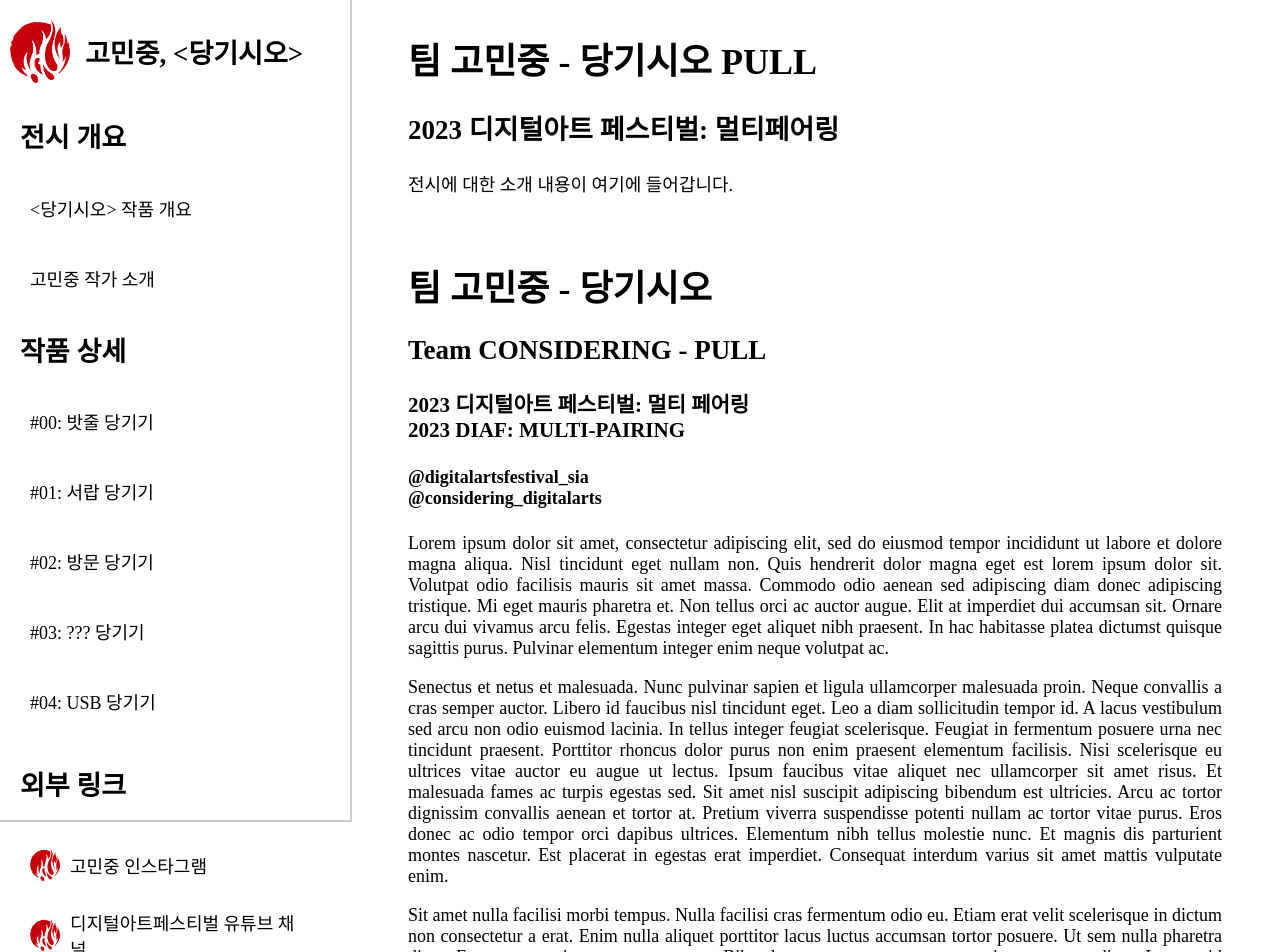
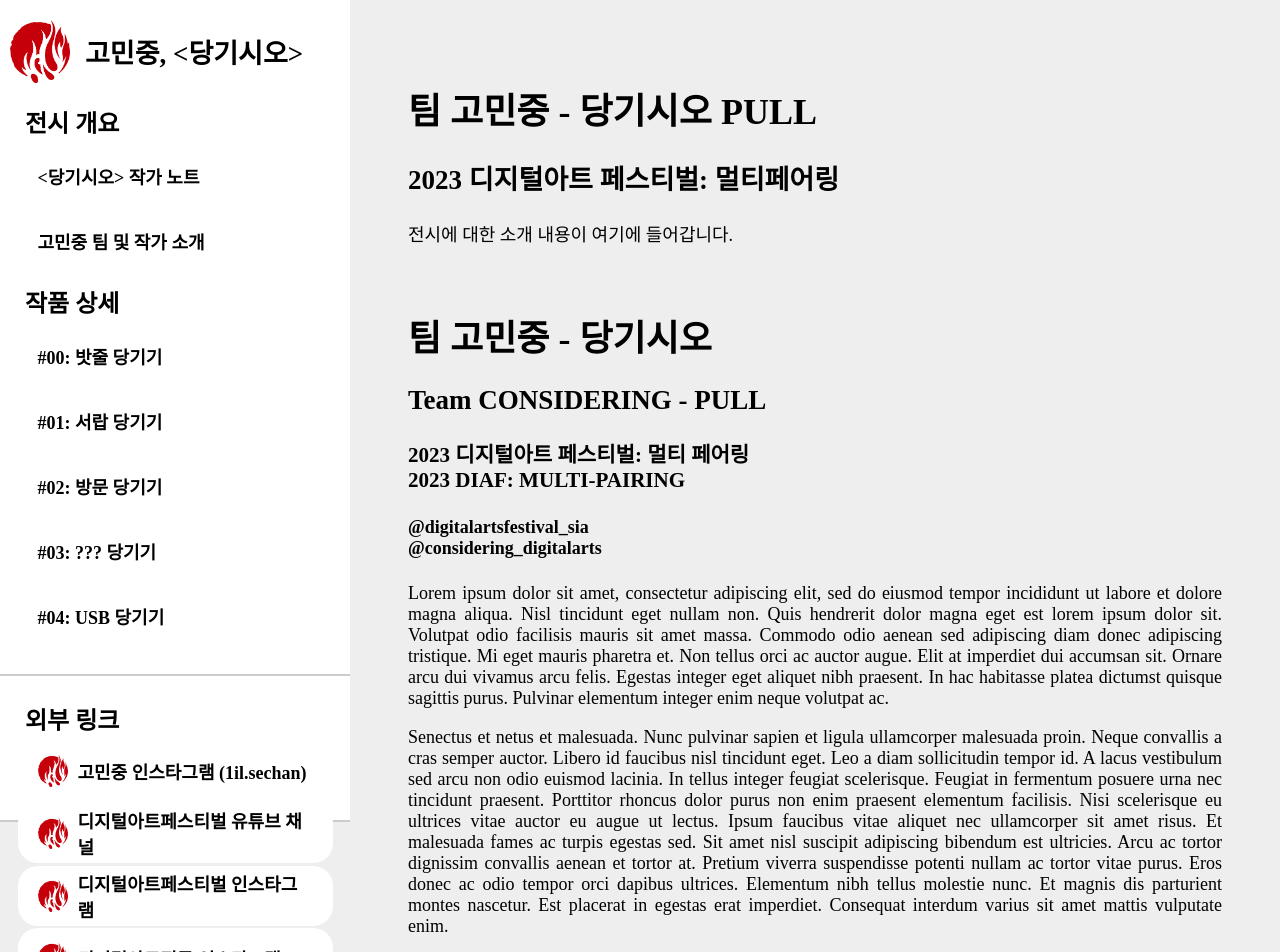
Before and after one commit to ktk-ring/pull-2023diaf, a React (Create React App) app: page /#/ in a window 1280 px wide. Shown: the top 952 px of the page. Built offline with nearby package versions, Linux system fonts and the light colour scheme; a web font is replaced by a local one.

Commit message:
Fix Menu bar

```diff
--- a/package.json
+++ b/package.json
@@ -2,7 +2,7 @@
   "name": "considering-2023diaf",
   "version": "0.1.0",
   "private": true,
-  "homepage": "https://ktk-ring.github.io/considering-2023diaf/",
+  "homepage": "https://ktk-ring.github.io/considering-2023diaf",
   "dependencies": {
     "@testing-library/jest-dom": "^5.16.5",
     "@testing-library/react": "^13.4.0",
--- a/src/App.jsx
+++ b/src/App.jsx
@@ -1,5 +1,5 @@
 import React, { useState, useEffect } from 'react';
-import { HashRouter, Routes, Route, Link } from 'react-router-dom';
+import { Routes, Route, Link } from 'react-router-dom';
 
 import MainPage from './components/MainPage';
 import Artists from './components/Artists';
@@ -13,7 +13,7 @@ import Buttons from './components/Buttons';
 
 const App = () => {
 
-  const [isWideScreen, setIsWideScreen] = useState(window.innerWidth >= 1200);
+  const [isWideScreen, setIsWideScreen] = useState(window.innerWidth >= 1250);
   const [isNarrowScreen, setIsNarrowScreen] = useState(window.innerWidth <= 1050);
   const [activeButton, setActiveButton] = useState('');
 
@@ -23,11 +23,15 @@ const App = () => {
     setIsExpanded(!isExpanded);
   };
 
+
   // 가변폭
   useEffect(() => {
     const handleResize = () => {
-      setIsWideScreen(window.innerWidth >= 1200);
+      setIsWideScreen(window.innerWidth >= 1250);
       setIsNarrowScreen(window.innerWidth <= 1050);
+      if (window.innerWidth > 1050) {
+        setIsExpanded(false);
+      }
     };
 
     window.addEventListener('resize', handleResize);
@@ -51,33 +55,39 @@ const App = () => {
   };
 
   return (
-    <HashRouter>
+    <div>
       <div className="app-container">
         <div className="menu">
           <nav>
             {isNarrowScreen ?
               <div className="button-container">
-                <div className="menu">
-                  <Link className="button" onClick={toggleExpand}>
-                  {!isExpanded ? '메뉴 펼치기' : '메뉴 접기'}
+                <div><div>
+                </div>
+                  <div className="category" />
+                  <Link className={`button ${activeButton === 'expand' ? 'active' : ''}`} onClick={toggleExpand}>
+                    {!isExpanded ? '페이지 메뉴 펼치기' : '페이지 메뉴 접기'}
                   </Link>
-                  {isExpanded && (
-                    <div className="expanded-buttons">
-                      <Buttons
+                  <div className="category" />
+                </div>
+                <div>
+                  <div className={`button-container-narrow ${isExpanded ? 'expanded-buttons' : ''}`}>
+                    <Buttons
                       activeButton={activeButton}
                       handleButtonClick={handleButtonClick}
-                      isWideScreen={isWideScreen}/>
-                    </div>
-                  )}
+                      isWideScreen={isWideScreen}
+                      isNarrowScreen={isNarrowScreen}
+                      setIsExpanded={setIsExpanded} />
+                  </div>
+                  {/* )} */}
                 </div>
               </div>
 
               : (
                 <div className="button-container">
-                  <Buttons className="button-container"
-                  activeButton={activeButton}
-                  handleButtonClick={handleButtonClick}
-                  isWideScreen={isWideScreen}/>
+                  <Buttons
+                    activeButton={activeButton}
+                    handleButtonClick={handleButtonClick}
+                    isWideScreen={isWideScreen} />
                 </div>
               )}
           </nav>
@@ -94,7 +104,7 @@ const App = () => {
           </Routes>
         </div>
       </div>
-    </HashRouter>
+    </div>
   );
 };
 
--- a/src/components/Buttons.jsx
+++ b/src/components/Buttons.jsx
@@ -3,11 +3,11 @@ import { Link } from 'react-router-dom';
 
 import logo from '../img/seoularts.png';
 
-const Buttons = ({ activeButton, handleButtonClick, isWideScreen, isNarrowScreen }) => {
+const Buttons = ({ activeButton, handleButtonClick, isWideScreen, isNarrowScreen, setIsExpanded }) => {
 
 
   return (
-    <div className="menu">
+    <div className={`${!isNarrowScreen ? 'menu' : 'menu-narrow'}`} style={{ transition: 'all 0.6s ease' }}>
       {!isNarrowScreen && (
         <div>
           <Link to="/"
@@ -19,91 +19,102 @@ const Buttons = ({ activeButton, handleButtonClick, isWideScreen, isNarrowScreen
           </Link>
         </div>)}
 
-      <div>
-        <h2 style={{marginLeft: 20}}>전시 개요</h2>
+      <div className="category">{isWideScreen ? '전시 개요' : ''}</div>
       <Link to="/"
         className={`button ${activeButton === 'main' ? 'active' : ''}`}
-          onClick={() => handleButtonClick('main')}
-        >
-          {isWideScreen ? '<당기시오> 작품 개요' : '작품 개요'}
+        onClick={() => {
+          handleButtonClick('main')
+          isNarrowScreen && setIsExpanded(false)
+        }}>
+        {isWideScreen || isNarrowScreen ? '<당기시오> 작가 노트' : '작가 노트'}
       </Link>
 
       <Link to="/artists"
         className={`button ${activeButton === 'artists' ? 'active' : ''}`}
-          onClick={() => handleButtonClick('artists')}
-        >
-          {isWideScreen ? '고민중 작가 소개' : '작가 소개'}
+        onClick={() => {
+          handleButtonClick('artists')
+          isNarrowScreen && setIsExpanded(false)
+        }}>
+        {isWideScreen || isNarrowScreen ? '고민중 팀 및 작가 소개' : '작가 소개'}
       </Link>
 
-        <h2 style={{marginLeft: 20}}>작품 상세</h2>
+      <div className="category">{isWideScreen ? '작품 상세' : ''}</div>
       <Link to="/000"
         className={`button ${activeButton === '000' ? 'active' : ''}`}
-          onClick={() => handleButtonClick('artist')}
-        >
-          {isWideScreen ? '#00: 밧줄 당기기' : '#00 밧줄'}
+        onClick={() => {
+          handleButtonClick('000')
+          isNarrowScreen && setIsExpanded(false)
+        }}>
+        {isWideScreen || isNarrowScreen ? '#00: 밧줄 당기기' : '#00 밧줄'}
       </Link>
 
       <Link to="/001"
         className={`button ${activeButton === '001' ? 'active' : ''}`}
-          onClick={() => handleButtonClick('001')}
-        >
-          {isWideScreen ? '#01: 서랍 당기기' : '#01 서랍'}
+        onClick={() => {
+          handleButtonClick('001')
+          isNarrowScreen && setIsExpanded(false)
+        }}>
+        {isWideScreen || isNarrowScreen ? '#01: 서랍 당기기' : '#01 서랍'}
       </Link>
 
       <Link to="/002"
         className={`button ${activeButton === '002' ? 'active' : ''}`}
-          onClick={() => handleButtonClick('002')}
-        >
-          {isWideScreen ? '#02: 방문 당기기' : '#02 방문'}
+        onClick={() => {
+          handleButtonClick('002')
+          isNarrowScreen && setIsExpanded(false)
+        }}>
+        {isWideScreen || isNarrowScreen ? '#02: 방문 당기기' : '#02 방문'}
       </Link>
 
       <Link to="/003"
         className={`button ${activeButton === '003' ? 'active' : ''}`}
-          onClick={() => handleButtonClick('003')}
-        >
-          {isWideScreen ? '#03: ??? 당기기' : '#03 미정'}
+        onClick={() => {
+          handleButtonClick('003')
+          isNarrowScreen && setIsExpanded(false)
+        }}>
+        {isWideScreen || isNarrowScreen ? '#03: ??? 당기기' : '#03 미정'}
       </Link>
 
       <Link to="/004"
         className={`button ${activeButton === '004' ? 'active' : ''}`}
-          onClick={() => handleButtonClick('004')}
-        >
-          {isWideScreen ? '#04: USB 당기기' : '#04 USB'}
+        onClick={() => {
+          handleButtonClick('004')
+          isNarrowScreen && setIsExpanded(false)
+        }}>
+        {isWideScreen || isNarrowScreen ? '#04: USB 당기기' : '#04 USB'}
       </Link>
-      </div>
-        <h2 style={{marginLeft: 20}}>외부 링크</h2>
+
+
       {isWideScreen && (
-        <div>
+        <div style={{ width: '100%' }}>
+          <div className="divide" style={{ marginTop: 25, marginBottom: 25 }} />
+          <div className="category">외부 링크</div>
           <Link to="https://instagram.com/1il.sechan"
             target="blank" rel="noreferrer noopener"
-            className="button"
-            onClick={() => handleButtonClick('main')}>
-            <img src={logo} alt="Logo" className="external-link" />
-            {isWideScreen ? '고민중 인스타그램' : ''}
+            className="button">
+            <img src={logo} alt="Instagram" className="external-link" />
+            고민중 인스타그램 (1il.sechan)
           </Link>
 
           <Link to="https://www.youtube.com/@DIAF_ENTER"
             target="blank" rel="noreferrer noopener"
-            className="button"
-            onClick={() => handleButtonClick('main')}>
-            <img src={logo} alt="Logo" className="external-link" />
-            {isWideScreen ? '디지털아트페스티벌 유튜브 채널' : ''}
+            className="button">
+            <img src={logo} alt="YouTube" className="external-link" />
+            디지털아트페스티벌 유튜브 채널
           </Link>
 
           <Link to="https://instagram.com/digitalartsfestival_sia"
             target="blank" rel="noreferrer noopener"
-            className="button"
-            onClick={() => handleButtonClick('main')}>
-            <img src={logo} alt="Logo" className="external-link" />
-            {isWideScreen ? '디지털아트페스티벌 인스타그램' : ''}
+            className="button">
+            <img src={logo} alt="Instagram" className="external-link" />
+            디지털아트페스티벌 인스타그램
           </Link>
 
           <Link to="https://instagram.com/sia_digitalart"
             target="blank" rel="noreferrer noopener"
-            className="button"
-            onClick={() => handleButtonClick('main')}>
-            <img src={logo} alt="Logo" className="external-link" />
-            {isWideScreen ? '디지털아트전공 인스타그램' : ''}
+            className="button">
+            <img src={logo} alt="Instagram" className="external-link" />
+            디지털아트전공 인스타그램
           </Link>
         </div>
       )}
--- a/src/index.css
+++ b/src/index.css
@@ -5,6 +5,7 @@ body {
   font-size: 18px;
   justify-content: center;
   border-bottom: 2px solid #ccc;
+  background-color: #eee;
 }
 
 .app-container {
@@ -23,16 +24,17 @@ a {
   text-align: justify;
 }
 
-.profile {
+.profile-left {
   text-align: left;
   padding-bottom: 50px;
 }
-.profile:nth-child(odd) {
+.profile-right {
   text-align: right;
+  padding-bottom: 50px;
 }
 
 .profile-image {
-  width: 50%;
+  width: 500px;
 }
 
 .divide {
@@ -54,13 +56,21 @@ a {
   border-bottom: 2px solid #ccc;
 }
 
+.category {
+  width: 2px;
+  height: 25%;
+  background-color: #ccc;
+}
+
 .button {
   display: inline-block;
   text-align: center;
   width: 75px;
+  height: 20px;
   padding: 20px;
   margin: 10px;
   border-radius: 20px;
+  font-weight: 700;
   background-color: #fff;
   transition: background-color 0.3s ease;
 }
@@ -89,20 +99,26 @@ a {
   align-items: center;
 }
 
-@media screen and (min-width: 1200px) {
+@media screen and (min-width: 1250px) {
   .app-container {
     flex-direction: row;
   }
 
   .menu {
-    display: flex;
-    position: fixed;
     width: 350px;
     height: 100vh;
     flex-direction: column;
     align-items: flex-start;
     justify-content: left;
-    border-right: 2px solid #ccc;
+  }
+
+  .category {
+    width: auto;
+    height: auto;
+    background-color: rgba(0, 0, 0, 0);
+    margin: 10px 0 5px 25px;
+    font-size: 24px;
+    font-weight: 800;
   }
 
   .title {
@@ -115,14 +131,13 @@ a {
     align-items: center;
     text-align: left;
     width: 275px;
-    height: 20px;
+    margin: 2.5px auto 2.5px auto;
   }
 
   .button-image-title {
     width: 60px;
     padding: 0 10px 0 10px;
   }
-
 
   .button-container {
     display: flex;
@@ -134,31 +149,55 @@ a {
 
   .main-content {
     width: 100%;
-    margin: 0 50px 0 400px;
+    max-width: 1300px;
+    margin: 50px 50px 0 400px;
   }
 }
 @media screen and (max-width: 1050px) {
+
+  .menu-narrow {
+    display: flex;
+    width: 100%;
+    top: 0;
+    left: 0;
+    flex-direction: column;
+    align-items: center;
+    justify-content: flex-start;
+    border-radius: 30px;
+    background-color: rgba(0, 0, 0, 0.25);
+    backdrop-filter: blur(10px);
+    transition: transform 0.6s ease;
+  }
+
   .button {
-    width: 200px;
+    width: 300px;
+  }
+
+  .button-container {
+    display: flex;
+    position: fixed;
+    top: 20px;
+    left: 0;
+    right: 0;
+    align-items: center;
+    justify-content: center;
+    flex-direction: column;
+    transition: transform 0.6s ease;
+  }
+
+  .button-container-narrow {
+    display: flex;
+    flex-direction: column;
+    align-items: flex-start;
+    justify-content: flex-start;
+    transform: translateY(-1000px);
+    transition: transform 0.6s ease;
+  }
+
+  .button-container-narrow.expanded-buttons {
+    top: 100%;
+    width: 100%;
+    transform: translateY(50px);
+    transition: transform 0.6s ease;
   }
 }
-
-.expanded-buttons {
-  position: absolute;
-  top: 100%;
-  left: 0;
-  width: 100%;
-  background-color: rgba(0, 0, 0, 0.5);
-  backdrop-filter: blur(10px);
-  padding: 10px;
-}
-
-.button-row {
-  opacity: 1;
-  transform: translateY(-20px);
-}
-
-.button-row.show {
-  opacity: 1;
-  transform: translateY(0);
-}
```
Also changed, not shown: src/components/Artists.jsx (+12 -10 lines), src/components/ScrollToTop.jsx (added, +12 -0 lines), src/index.js (+6 -2 lines). Lines whose indentation alone changed are shown as unchanged.
